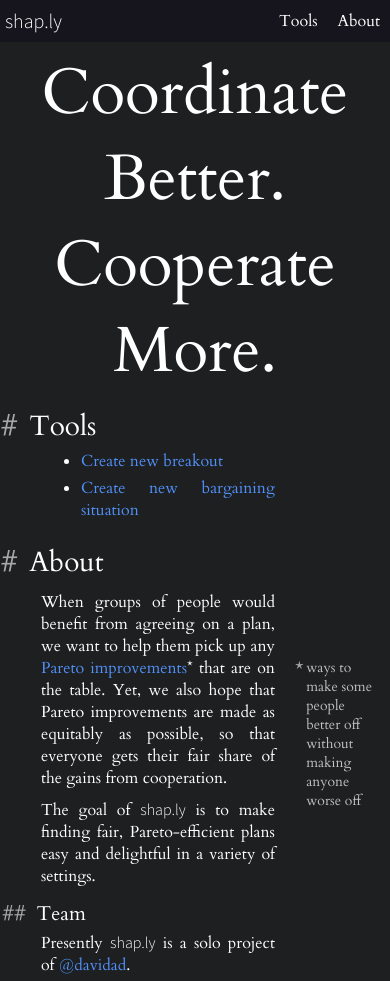
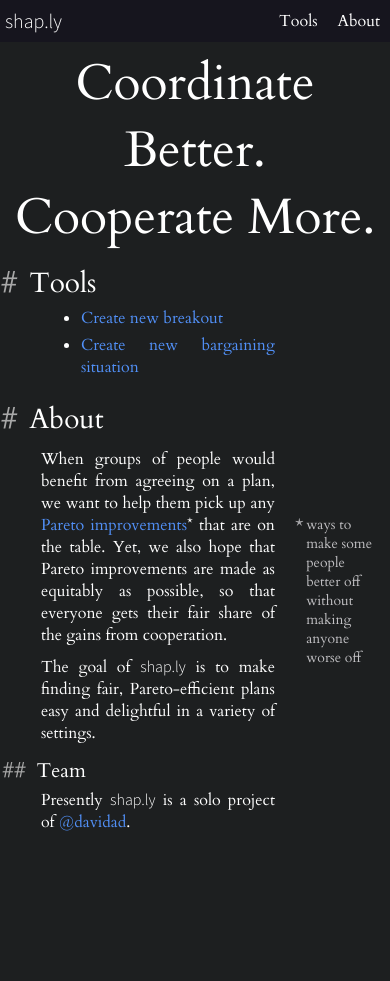
Before and after one commit to shap-ly/shap.ly, a plain HTML site: page index.html in a window 390 px wide. After the commit the page ends 844 px from the top, so only its background shows below. Drawn offline with Linux system fonts and the light colour scheme.

Commit message:
mobile viewport width adjustments

```diff
--- a/index.html
+++ b/index.html
@@ -2,7 +2,7 @@
 <html>
   <head>
     <meta charset="UTF-8" />
-    <meta name="viewport" content="width=565, initial-scale=1.0" />
+    <meta name="viewport" content="width=device-width, initial-scale=1.0" />
 <style>
 /* cardo-regular - latin */
 @font-face {
@@ -78,6 +78,7 @@ body {
   margin: 0px;
   overflow-x: visible;
   background-color: #1d1f20;
+  max-width: 100vw;
 }
 
 #navbar {
@@ -317,7 +318,7 @@ h1::before, h2::before, h3::before, h4::before, h5::before {
   z-index: -1 !important;
 }
 
-h1 { pointer-events: none; font-size: 4rem; font-weight: 100; z-index: 5;  }
+h1 { pointer-events: none; font-size: calc(3rem + (100vw - 300px)/48); font-weight: 100; z-index: 5;  }
 h2 { pointer-events: none; font-size: 1.75rem; left: -0.42em; z-index: 4; }
 h3 { pointer-events: none; font-size: 1.25rem; margin-bottom: 0px !important; left: -0.22em; z-index: 30;}
 h4 { pointer-events: none; font-size: 1.1rem; color: rgb(45,45,45); z-index: 20;}
```
